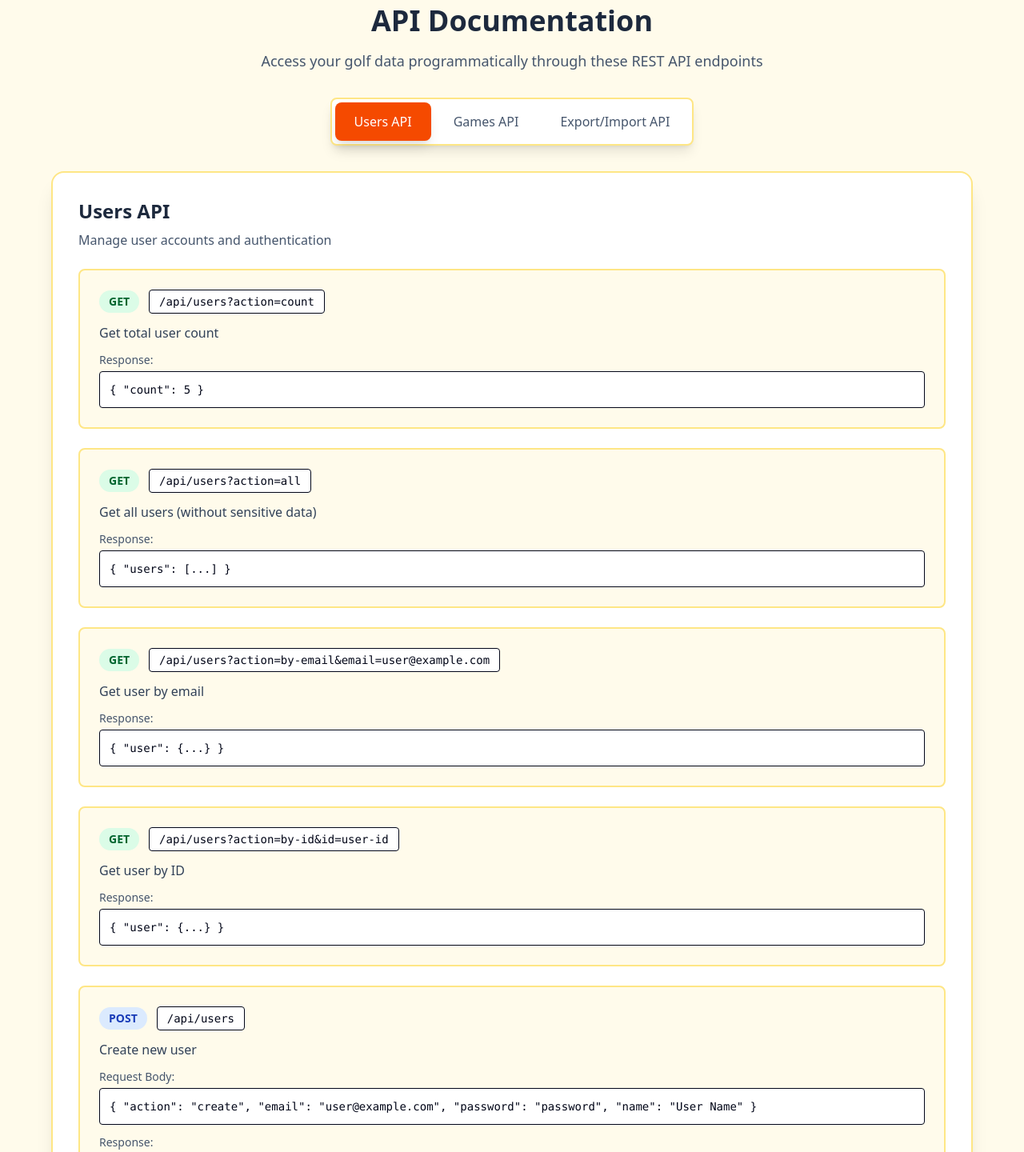
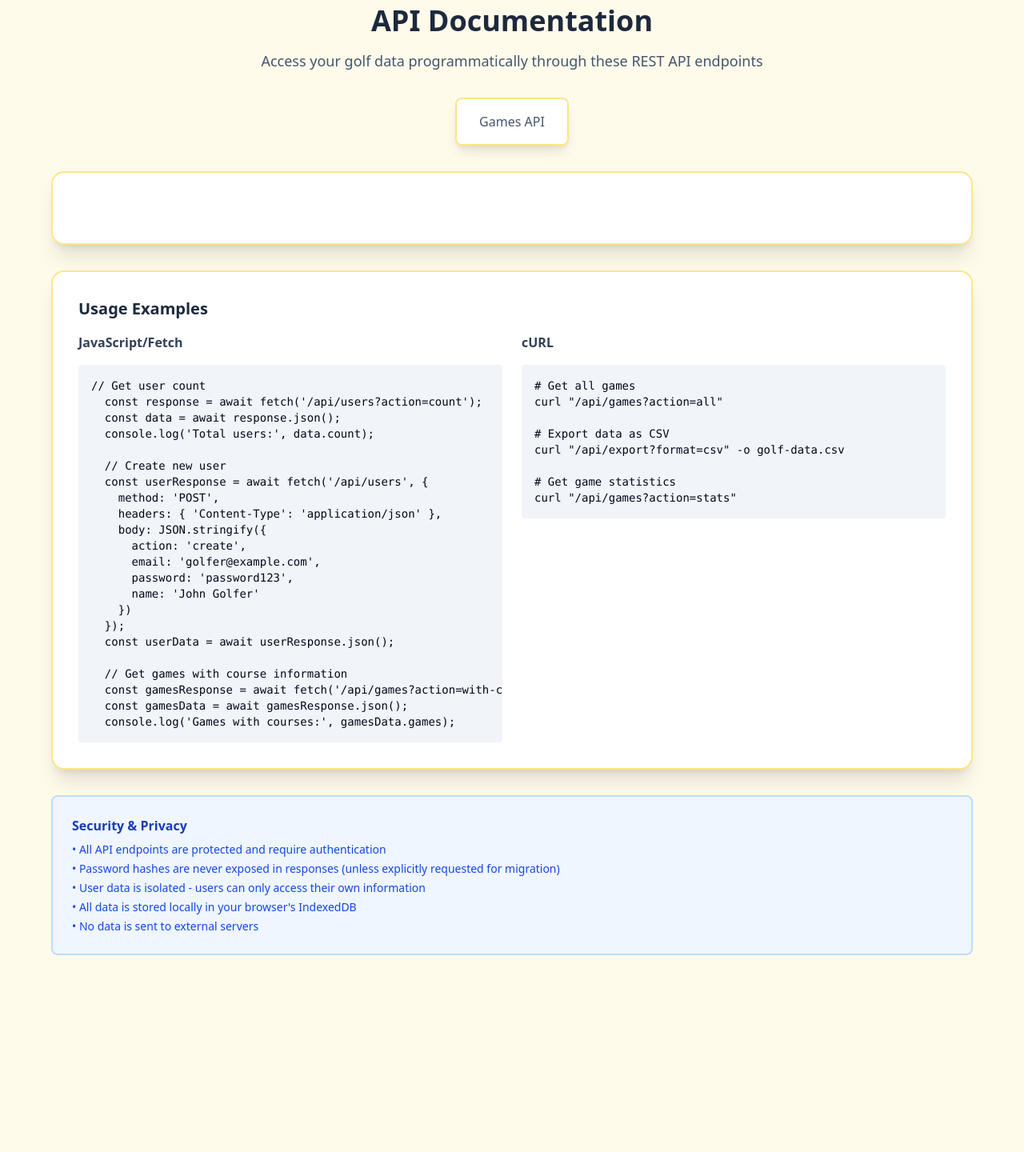
Before and after one commit to ptums/score-card-and-notes, a Next.js app: page /api-docs in a window 1280 px wide. Shown: the part 100-1540 px from the top of the page at 80% size. After the commit the page ends 1318 px from the top, so only its background shows below. Built offline with nearby package versions, Linux system fonts and the light colour scheme.

Commit message:
cleaned up docs

```diff
--- a/app/api-docs/page.tsx
+++ b/app/api-docs/page.tsx
@@ -6,50 +6,6 @@
   const [activeTab, setActiveTab] = useState("users");
 
   const apiDocs = {
-    users: {
-      title: "Users API",
-      description: "Manage user accounts and authentication",
-      endpoints: [
-        {
-          method: "GET",
-          path: "/api/users?action=count",
-          description: "Get total user count",
-          response: '{ "count": 5 }',
-        },
-        {
-          method: "GET",
-          path: "/api/users?action=all",
-          description: "Get all users (without sensitive data)",
-          response: '{ "users": [...] }',
-        },
-        {
-          method: "GET",
-          path: "/api/users?action=by-email&email=user@example.com",
-          description: "Get user by email",
-          response: '{ "user": {...} }',
-        },
-        {
-          method: "GET",
-          path: "/api/users?action=by-id&id=user-id",
-          description: "Get user by ID",
-          response: '{ "user": {...} }',
-        },
-        {
-          method: "POST",
-          path: "/api/users",
-          description: "Create new user",
-          body: '{ "action": "create", "email": "user@example.com", "password": "password", "name": "User Name" }',
-          response: '{ "user": {...} }',
-        },
-        {
-          method: "POST",
-          path: "/api/users",
-          description: "Authenticate user",
-          body: '{ "action": "authenticate", "email": "user@example.com", "password": "password" }',
-          response: '{ "user": {...} }',
-        },
-      ],
-    },
     games: {
       title: "Games API",
       description: "Manage golf game data and statistics",
@@ -121,38 +77,6 @@
         },
       ],
     },
-    export: {
-      title: "Export/Import API",
-      description: "Backup and restore data",
-      endpoints: [
-        {
-          method: "GET",
-          path: "/api/export",
-          description: "Export all data as JSON",
-          response: '{ "users": [...], "games": [...], "metadata": {...} }',
-        },
-        {
-          method: "GET",
-          path: "/api/export?format=csv",
-          description: "Export all data as CSV",
-          response: "CSV file download",
-        },
-        {
-          method: "GET",
-          path: "/api/export?includePasswords=true",
-          description: "Export with password hashes (for migration)",
-          response: '{ "users": [...], "games": [...], "metadata": {...} }',
-        },
-        {
-          method: "POST",
-          path: "/api/export",
-          description: "Import data from backup",
-          body: '{ "action": "import", "data": { "users": [...], "games": [...] } }',
-          response:
-            '{ "success": true, "importedUsers": 5, "importedGames": 25 }',
-        },
-      ],
-    },
   };
 
   return (
@@ -181,7 +105,7 @@
                     : "text-slate-600 hover:text-slate-800 hover:bg-amber-50"
                 }`}
               >
-                {apiDocs[tab as keyof typeof apiDocs].title}
+                {apiDocs[tab as keyof typeof apiDocs]?.title}
               </button>
             ))}
           </div>
@@ -191,15 +115,15 @@
         <div className="bg-white rounded-2xl shadow-xl border-2 border-amber-200 p-8">
           <div className="mb-6">
             <h2 className="text-2xl font-bold text-slate-800 mb-2">
-              {apiDocs[activeTab as keyof typeof apiDocs].title}
+              {apiDocs[activeTab as keyof typeof apiDocs]?.title}
             </h2>
             <p className="text-slate-600">
-              {apiDocs[activeTab as keyof typeof apiDocs].description}
+              {apiDocs[activeTab as keyof typeof apiDocs]?.description}
             </p>
           </div>
 
           <div className="space-y-6">
-            {apiDocs[activeTab as keyof typeof apiDocs].endpoints.map(
+            {apiDocs[activeTab as keyof typeof apiDocs]?.endpoints.map(
               (endpoint, index) => (
                 <div
                   key={index}
```
